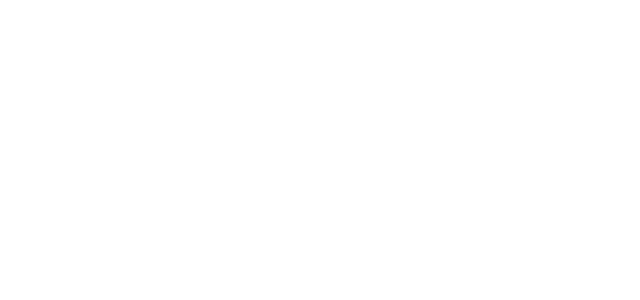
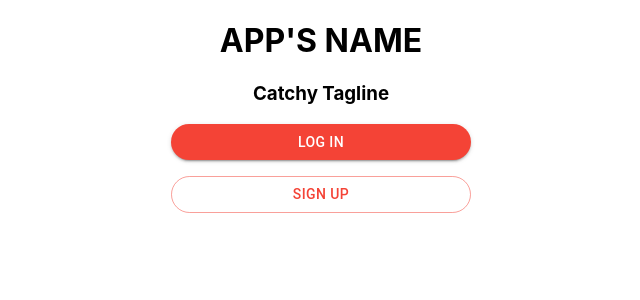
Before and after one commit to nicscobey/ringo-project3-frontend, a React (Create React App) app: page /welcome in a window 1280 px wide. Shown: the top 300 px of the page, without its empty margins (319-959 px from the left). Built offline with nearby package versions, Linux system fonts and the light colour scheme.

Commit message:
updated routes for not logged in

```diff
--- a/src/App.js
+++ b/src/App.js
@@ -4,6 +4,8 @@ import Header from './components/Header';
 import Main from './components/Main';
 import Login from './pages/Login';
 import Signup from './pages/Signup';
+import Welcome from './pages/Welcome';
+import LandingPage from './components/LandingPage'
 import ColorTheme from './components/ColorTheme';
 import { ThemeProvider } from '@mui/system';
 
@@ -13,11 +15,8 @@ function App() {
     <div className="App">
       <ThemeProvider theme={ColorTheme}>
       <Switch>
-        <Route exact path="/">
-          <Login />
-        </Route>
-        <Route path="/signup">
-          <Signup />
+        <Route path="/welcome">
+          <LandingPage />
         </Route>
         <Route path="/my">
           <Header />
--- /dev/null
+++ b/src/components/LandingPage.js
@@ -0,0 +1,35 @@
+import {Switch, Route, useRouteMatch} from 'react-router-dom'
+import Card from '../pages/Cards/Card'
+import Decks from '../pages/Decks/Decks'
+import DecksUpdate from '../pages/Decks/DecksUpdate'
+import DecksShow from '../pages/Decks/DecksShow'
+import Home from '../pages/Home'
+import Welcome from '../pages/Welcome'
+import Signup from '../pages/Signup'
+import Login from '../pages/Login'
+import DecksNew from '../pages/Decks/DELETE-DecksNew'
+import { useState, useEffect } from 'react'
+import { TableBody } from '@mui/material'
+import Practice from '../pages/Practice'
+
+const LandingPage = () => {
+
+    let { path, url } = useRouteMatch();
+
+    return (
+        <Switch>
+            <Route exact path={path}>
+                <Welcome  />
+            </Route>
+            <Route path={`${path}/login`}>
+                <Login />
+            </Route>
+            <Route path={`${path}/signup`} render={(rp) => (
+                    <Signup />
+                )}
+            />
+        </Switch>
+    )
+}
+
+export default LandingPage;
--- a/src/pages/Login.js
+++ b/src/pages/Login.js
@@ -1,13 +1,26 @@
 import {Switch, Route, Link} from 'react-router-dom'
 import { Button } from '@mui/material';
+import { Stack, TextField } from '@mui/material';
 
 const Login = (props) => {
 
+    const handleSubmit = (event) => {
+        event.preventDefault();
+        alert('logged in!')
+    }
+
     return (
         <div>
-            <h1>This is our app's home page</h1>
-            <Button variant="contained">Log In</Button>
-            <Link to="/signup"><Button variant="outlined">Sign Up</Button></Link>
+            <h1>APP'S NAME</h1>
+            <h3>Log In</h3>
+            <form onSubmit={handleSubmit}>
+                <Stack className="flex-center" spacing={2}>
+                    <TextField label="Email" variant="standard" className="fixed-width-button" name="email"/>
+                    <TextField label="Password" variant="standard" className="fixed-width-button" type="password" name="password"/>
+                </Stack>
+                <Button className="fixed-width-button" type="submit" variant="contained">Log In</Button>
+                <p>Don't have an account? <Link to="/welcome/signup">Sign Up!</Link></p>
+            </form>
         </div>
     )
 }
--- a/src/pages/Signup.js
+++ b/src/pages/Signup.js
@@ -10,7 +10,8 @@ const Signup = (props) => {
 
     return (
         <div>
-            <h1>MAKE AN ACCOUNT</h1>
+            <h1>APP'S NAME</h1>
+            <h3>Make an Account</h3>
             <form onSubmit={handleSubmit}>
                 <Stack className="flex-center" spacing={2}>
                     <TextField label="Email" variant="standard" className="fixed-width-button" name="email"/>
@@ -18,9 +19,9 @@ const Signup = (props) => {
                     <TextField label="Password" variant="standard" className="fixed-width-button" type="password" name="password"/>
                     <TextField label="Verify Password" variant="standard" className="fixed-width-button" type="password" name="verifyPassword"/>
                 </Stack>
-                <Stack className="flex-column-center" direction="row" spacing={2}>
-                    <Button type="submit" variant="contained">Create Account</Button>
-                    <Link to="/"><Button variant="outlined">Cancel</Button></Link>
+                <Stack spacing={2} className="flex-center" >
+                    <Button className="fixed-width-button" type="submit" variant="contained">Create Account</Button>
+                    <Link to="/welcome"><Button className="fixed-width-button" variant="outlined">Cancel</Button></Link>
                 </Stack>
             </form>
         </div>
--- /dev/null
+++ b/src/pages/Welcome.js
@@ -0,0 +1,20 @@
+import {Switch, Route, Link} from 'react-router-dom'
+import { Button } from '@mui/material';
+import { Stack, TextField } from '@mui/material';
+
+const Welcome = (props) => {
+
+
+    return (
+        <div>
+            <h1>APP'S NAME</h1>
+            <h3>Catchy Tagline</h3>
+            <Stack spacing={2}>
+                <Link to="/welcome/login"><Button className="fixed-width-button" variant="contained">Log In</Button></Link>
+                <Link to="/welcome/signup"><Button className="fixed-width-button" variant="outlined">Sign Up</Button></Link>
+            </Stack>
+        </div>
+    )
+}
+
+export default Welcome;
```
